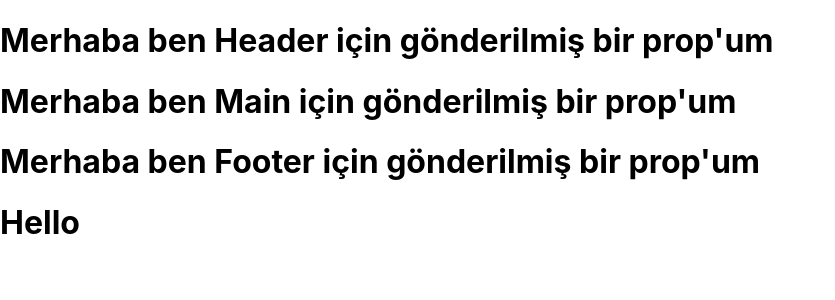
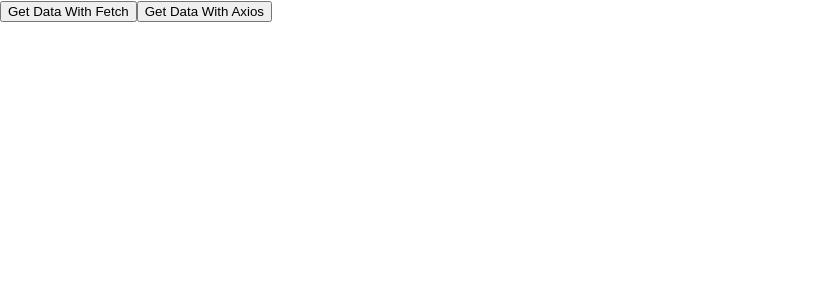
Before and after one commit to oguzhanvarli/wissen-19, a React (Create React App) app in the folder react/first/: page / in a window 1280 px wide. Shown: the top 300 px of the page, without its empty margins (0-835 px from the left). Built offline with nearby package versions, Linux system fonts and the light colour scheme.

Commit message:
12 Ocak ders sonu

```diff
--- a/react/first/package.json
+++ b/react/first/package.json
@@ -3,6 +3,7 @@
   "version": "0.1.0",
   "private": true,
   "dependencies": {
+    "axios": "^1.7.9",
     "cra-template": "1.2.0",
     "react": "^19.0.0",
     "react-dom": "^19.0.0",
--- a/react/first/src/App.js
+++ b/react/first/src/App.js
@@ -3,13 +3,16 @@ import Header from "./components/Header";
 import Main from "./components/Main"
 import Footer from "./components/Footer";
 import PropSample from "./samples/PropSample";
+import StateSample from "./samples/StateSample";
+import CounterSample from "./samples/CounterSample";
+import GetDataSample from "./samples/GetDataSample";
 
 export default function App() {
-  console.log("Merhaba")
+  // console.log("Merhaba")
 
   return (
     <>
-     <PropSample/>
+     <GetDataSample/>
     </>
 
   )
--- /dev/null
+++ b/react/first/src/samples/CounterSample.jsx
@@ -0,0 +1,28 @@
+import React, { useState } from 'react'
+
+function CounterSample() {
+  const [counter, setCounter] = useState(0)
+
+  const increment = () => {
+    if(counter < 10){
+      setCounter(counter + 1)
+    }
+  }
+
+  const functionTest = (value) => {
+    console.log(value)
+  }
+
+  return (
+    <div>
+      <h1>{counter}</h1>
+      <button onClick={counter > 0 ? () => setCounter(counter - 1) : null}>-</button>
+      <button onClick={increment}>+</button>
+      <button onClick={() => functionTest("Oğuzhan")}>Fonksiyon Test</button>
+      {/* <button onClick={functionTest("Oğuzhan Varlı")}>Fonksiyon Test Yanlış</button>
+      YANLIŞTIR ARROW FUNCTION İLE GONDERİLMESİ LAZIM PARAMETRE GÖNDERİMİ YAPILIYORSA!!! */}
+    </div>
+  )
+}
+
+export default CounterSample
--- /dev/null
+++ b/react/first/src/samples/GetDataSample.jsx
@@ -0,0 +1,37 @@
+import axios from 'axios'
+import React from 'react'
+
+function GetDataSample() {
+
+  //FETCH İLE DATA ÇEKME
+  const getDataFetch = async() => {
+    try {
+      let response = await fetch("https://rickandmortyapi.com/api/character")
+      console.log(response)
+      let secondResponse = await response.json()
+      console.log(secondResponse)
+    } catch (error) {
+      console.log('Get Data Error', error)
+    }
+  }
+
+  //AXIOS İLE DATA ÇEKME
+  const getDataAxios = async() => {
+    try {
+      let response = await axios.get("https://rickandmortyapi.com/api/character")
+      console.log(response.data)
+    } catch (error) {
+      console.log('Get Data Error', error)
+    }
+  }
+
+
+  return (
+    <div>
+      <button onClick={getDataFetch}>Get Data With Fetch</button>
+      <button onClick={getDataAxios}>Get Data With Axios</button>
+    </div>
+  )
+}
+
+export default GetDataSample
--- /dev/null
+++ b/react/first/src/samples/StateSample.jsx
@@ -0,0 +1,27 @@
+import React, { useState } from 'react'
+
+function StateSample() {
+
+  const [fullName, setFullName] = useState("Oğuzhan")
+
+  const changeName2 = () => {
+    setFullName("Oğuzhan Varlı")
+  }
+
+  // let name = "Oğuzhan"
+
+  // const changeName = () => {
+  //   console.log("worked")
+  //   name = "Oğuzhan Varlı"
+  //   console.log(name)
+  // }
+
+  return (
+    <div>
+      <h1>{fullName}</h1>
+      <button onClick={changeName2}>Change Name</button>
+    </div>
+  )
+}
+
+export default StateSample
```
Also changed, not shown: 1 other file (tests, documents, lock files or other folders).
